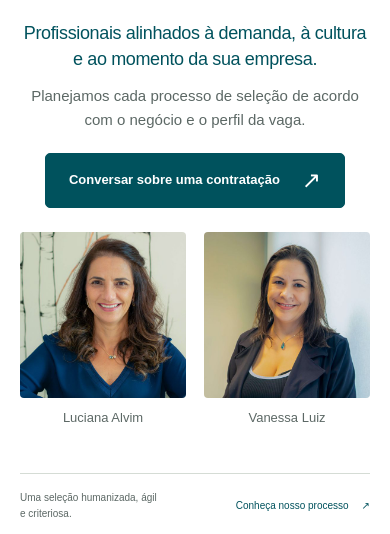
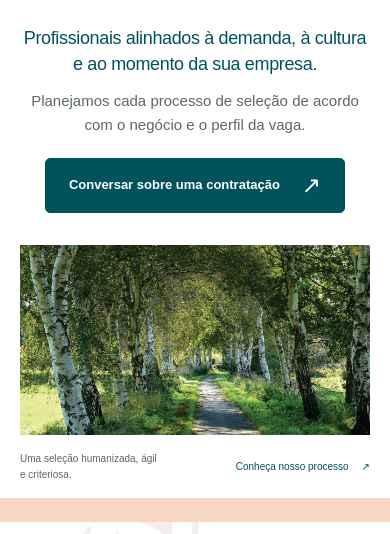
Before and after one commit to AdemiltonJr/betula, an Astro site: page / in a window 390 px wide. Shown: the part 274-808 px from the top of the page. Built offline with nearby package versions, Linux system fonts and the light colour scheme; Astro itself is replaced by a stand-in of ours.

Commit message:
Use provisional birch panorama in hero

```diff
--- a/ALINHAMENTO_INSTITUCIONAL.md
+++ b/ALINHAMENTO_INSTITUCIONAL.md
@@ -102,3 +102,8 @@ Ambas foram encontradas na biblioteca pública de mídia dos respectivos sites o
 ## Verificação da revisão
 
 Astro check: zero erros e avisos, com dois hints em scripts locais antigos. Build e oito testes passaram. Navegador em 320, 390, 768 e 1440px: sem overflow horizontal, 17 clientes, quatro retratos carregados, logos sem filtros, leitura completa dos relatos e arraste preservados. Menu móvel com contraste, abertura e Escape conferidos. Capturas e roteiro de inspeção em output/brand-audit (arquivos locais).
+
+
+## Abertura revisada — fotografia provisória
+
+Por aprovação do usuário em 16/09/2026, os dois retratos foram retirados da abertura para evitar hierarquia entre integrantes. Título, mensagem e botão permanecem sobre branco; abaixo, faixa horizontal com bg-bosque.jpg, imagem existente e provisória para avaliação da composição. Retratos ficam somente na seção de equipe. A escolha definitiva da fotografia permanece pendente.
--- a/DESIGN.md
+++ b/DESIGN.md
@@ -51,3 +51,7 @@ Cobre #7A4A12 aplicado ao título de abertura, trechos destacados, molduras, sel
 Validação local: Astro check sem erros ou avisos; build e 7 testes passam. Playwright em 320, 390, 768, 1024 e 1440px sem overflow ou imagens com falha. Menu, teclado, FAQ, mensagem de WhatsApp, reduced-motion e fallback sem JS conferidos.
 
 Publicação autorizada pelo usuário no projeto Vercel Bétula para avaliação da cliente. Destino verificado: betula-seven.vercel.app.
+
+## Abertura revisada — fotografia provisória
+
+Por aprovação do usuário em 16/09/2026, os dois retratos foram retirados da abertura para evitar hierarquia entre integrantes. Título, mensagem e botão permanecem sobre branco; abaixo, faixa horizontal com bg-bosque.jpg, imagem existente e provisória para avaliação da composição. Retratos ficam somente na seção de equipe. A escolha definitiva da fotografia permanece pendente.
--- a/src/components/conexoes/Hero.astro
+++ b/src/components/conexoes/Hero.astro
@@ -4,18 +4,15 @@
   <div class="hero-kicker"><span>Recrutamento & seleção</span><span>Campinas · Atendimento em todo o Brasil</span></div>
   <h1 id="hero-title">Recrutamento e seleção<br /><span>com atendimento personalizado.</span></h1>
   <div class="hero-composition">
-    <figure class="portrait portrait-left">
-      <img src="/assets/img/team-luciana-alvim.jpg" alt="Luciana Alvim, fundadora da Bétula" width="560" height="560" fetchpriority="high" /><figcaption>Luciana Alvim</figcaption>
-    </figure>
     <div class="hero-intro">
       <p>Profissionais alinhados à demanda,<br class="desktop-break" /> à cultura e ao momento da sua empresa.</p>
       <p class="hero-description">Planejamos cada processo de seleção<br class="desktop-break" /> de acordo com o negócio e o perfil da vaga.</p>
       <a class="button button-primary" href="#atuacao">Conversar sobre uma contratação <span aria-hidden="true">↗</span></a>
     </div>
-    <figure class="portrait portrait-right">
-      <img src="/assets/img/team-vanessa-luiz.jpg" alt="Vanessa Luiz, operação e processos seletivos" width="560" height="560" />
-      <figcaption>Vanessa Luiz</figcaption>
-    </figure>
   </div>
+  <!-- Imagem provisória para aprovação da composição pela cliente. -->
+  <figure class="hero-landscape">
+    <img src="/assets/img/bg-bosque.jpg" alt="Troncos claros de bétulas ao longo de um caminho arborizado" width="1300" height="731" fetchpriority="high" />
+  </figure>
   <div class="hero-bottom"><span>Uma seleção humanizada, ágil e criteriosa.</span><a href="#processo">Conheça nosso processo <span aria-hidden="true">↗</span></a></div>
 </section>
--- a/src/layouts/Base.astro
+++ b/src/layouts/Base.astro
@@ -72,7 +72,7 @@ const organizationSchema = {
     <link rel="icon" href="/favicon.ico" sizes="any" />
     <link rel="icon" type="image/png" sizes="32x32" href="/assets/img/favicon-32.png" />
     <link rel="apple-touch-icon" href="/assets/img/apple-touch-icon.png" />
-    <link rel="preload" as="image" href="/assets/img/team-luciana-alvim.jpg" fetchpriority="high" />
+    <link rel="preload" as="image" href="/assets/img/bg-bosque.jpg" fetchpriority="high" />
     <link rel="manifest" href="/site.webmanifest" />
 
     <script is:inline>
--- a/src/styles/institucional.css
+++ b/src/styles/institucional.css
@@ -1,11 +1,10 @@
 /* Composition approved on 2026-09-16: familiar institutional structure. */
 @layer responsive {
-  .institutional-hero .hero-composition { grid-template-columns: 1fr 1.65fr 1fr; gap: 38px; padding-bottom: 15px; align-items: center; }
-  .institutional-hero .portrait { width: 100%; height: auto; margin: 0; transform: none; border-radius: 0; animation: none; }
-  .institutional-hero .portrait img { aspect-ratio: 1; height: auto; border-radius: 4px; object-fit: cover; }
-  .institutional-hero .portrait::before, .institutional-hero .portrait::after { display: none; }
-  .institutional-hero figcaption { font-size: 13px; margin-top: 10px; color: var(--muted); text-align: center; }
-  .institutional-hero .hero-intro { padding-top: 0; align-self: center; }
+  .institutional-hero .hero-composition { display: block; min-height: 0; margin-top: 28px; padding-bottom: 32px; }
+  .institutional-hero .hero-intro { padding-top: 0; max-width: 720px; margin-inline: auto; }
+  .hero-landscape { margin: 0; width: 100%; overflow: hidden; }
+  .hero-landscape img { display: block; width: 100%; height: clamp(220px, 24vw, 340px); object-fit: cover; object-position: center 58%; }
+  .institutional-hero .hero-bottom { margin-top: 0; border-top: 0; }
   .institutional-about { background: white url('/assets/img/bg-depoimentos.jpg') left center / auto 100% no-repeat; border-top: 24px solid var(--sand); }
   .about-inner { text-align: center; padding-block: 80px; }
   .about-inner h2 { max-width: 820px; margin-inline: auto; }
@@ -33,16 +32,13 @@
   .footer-nav { flex-wrap: wrap; row-gap: 10px; }
   @media (min-width: 901px) and (max-width: 1200px) { .nav-list { gap: 14px; font-size: 12px; } .header-inner { gap: 20px; } }
   @media (max-width: 900px) {
-    .institutional-hero .hero-composition { grid-template-columns: 1fr 1fr; gap: 24px; }
-    .institutional-hero .portrait { max-width: 260px; justify-self: center; }
-    .institutional-hero .hero-intro { grid-column: 1 / -1; grid-row: 1; }
     .institutional-values ul { grid-template-columns: 1fr; max-width: 600px; margin-inline: auto; gap: 22px; }
     .institutional-values li + li { border-left: 0; border-top: 1px solid rgb(255 255 255 / .25); padding: 22px 0 0; }
   }
   @media (max-width: 600px) {
+    .hero-landscape img { height: 190px; object-position: center; }
     .about-inner { padding-block: 55px; }
     .about-copy { font-size: 17px; line-height: 1.6; }
-    .institutional-hero .hero-composition { gap: 24px 18px; }
     .institutional-values .section-space { padding-block: 42px; }
     .institutional-values li { font-size: 17px; }
     .institutional-differences ul.container { padding-top: 30px; }
```
Also changed, not shown: README.md.
